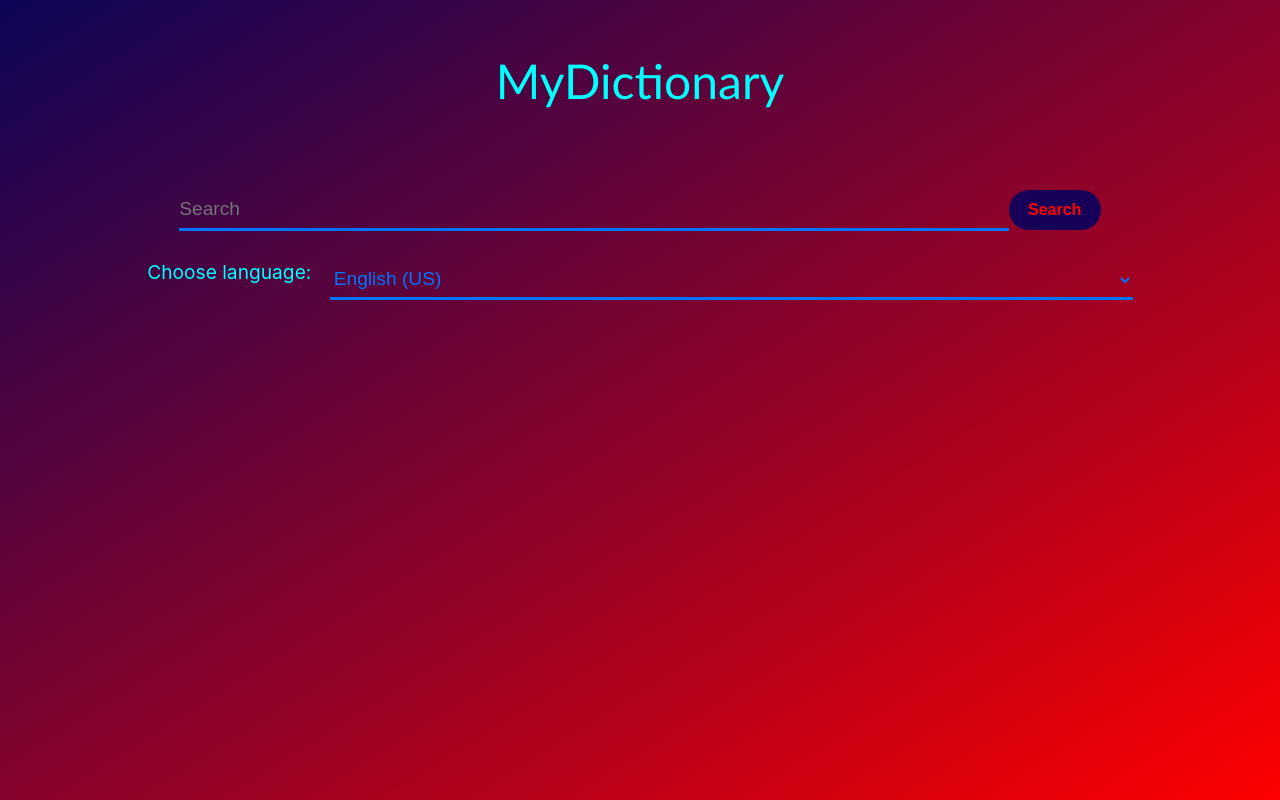
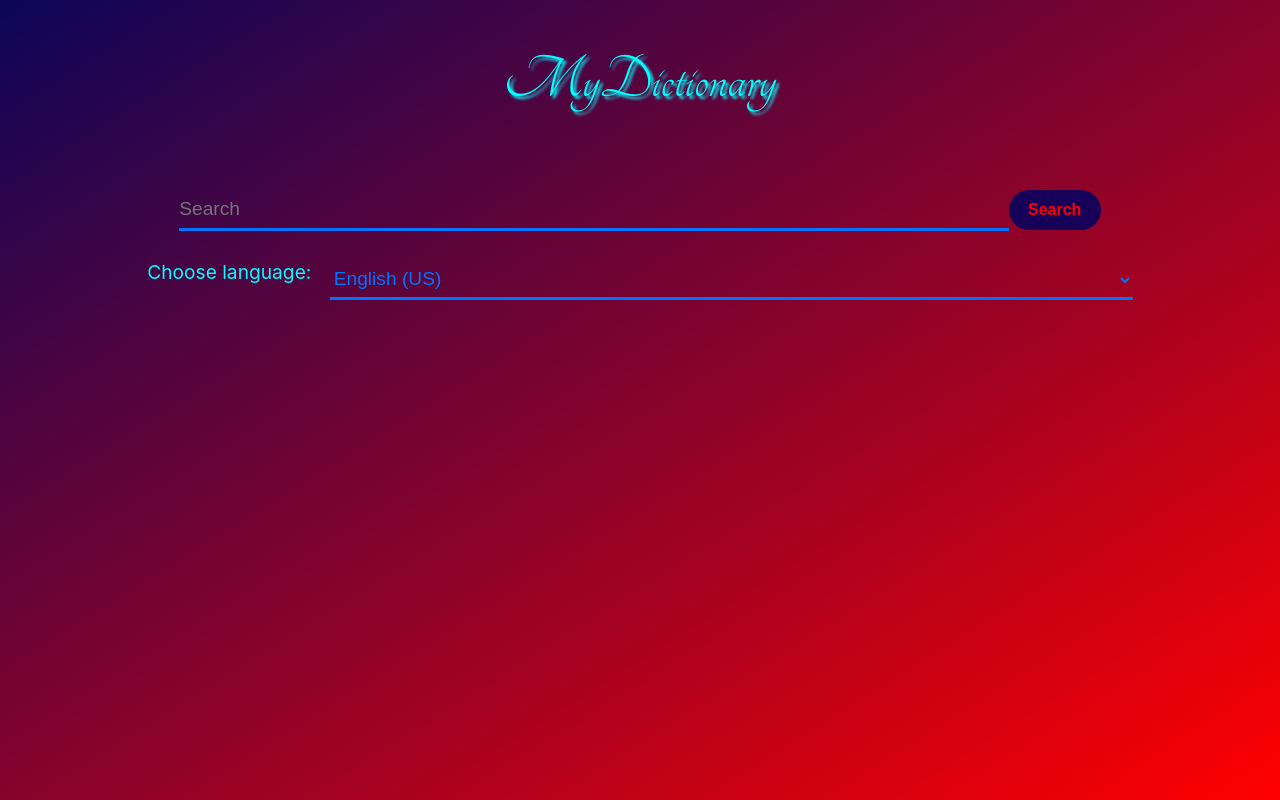
Before and after one commit to bishal-ghosh900/mydictionary, a React (Create React App) app: page / in a window 1280 px wide. Built offline with nearby package versions, Linux system fonts and the light colour scheme.

Commit message:
Changed the font of the heading

```diff
--- a/public/index.html
+++ b/public/index.html
@@ -25,6 +25,10 @@
       Learn how to configure a non-root public URL by running `npm run build`.
     -->
     <title>MyDictionary</title>
+    <link
+      rel="stylesheet"
+      href="https://fonts.googleapis.com/css?family=Tangerine"
+    />
   </head>
   <body>
     <noscript>You need to enable JavaScript to run this app.</noscript>
--- a/src/components/App.css
+++ b/src/components/App.css
@@ -17,13 +17,13 @@
 .header {
   width: 90%;
   height: 20%;
-  font-size: 3rem;
-  font-family: "Trebuchet MS", "Lucida Sans Unicode", "Lucida Grande",
-    "Lucida Sans", Arial, sans-serif;
+  font-size: 4rem;
+  font-family: "Tangerine", sans-serif;
   color: aqua;
   display: flex;
   justify-content: center;
   align-items: center;
+  text-shadow: 3px 3px 3px aqua;
 }
 
 .search {
@@ -124,7 +124,8 @@ select option {
 }
 
 .h1Style {
-  color: rgb(123, 0, 255);
+  color: orangered;
+  text-shadow: 2px 2px black;
 }
 
 .liStyle {
```
